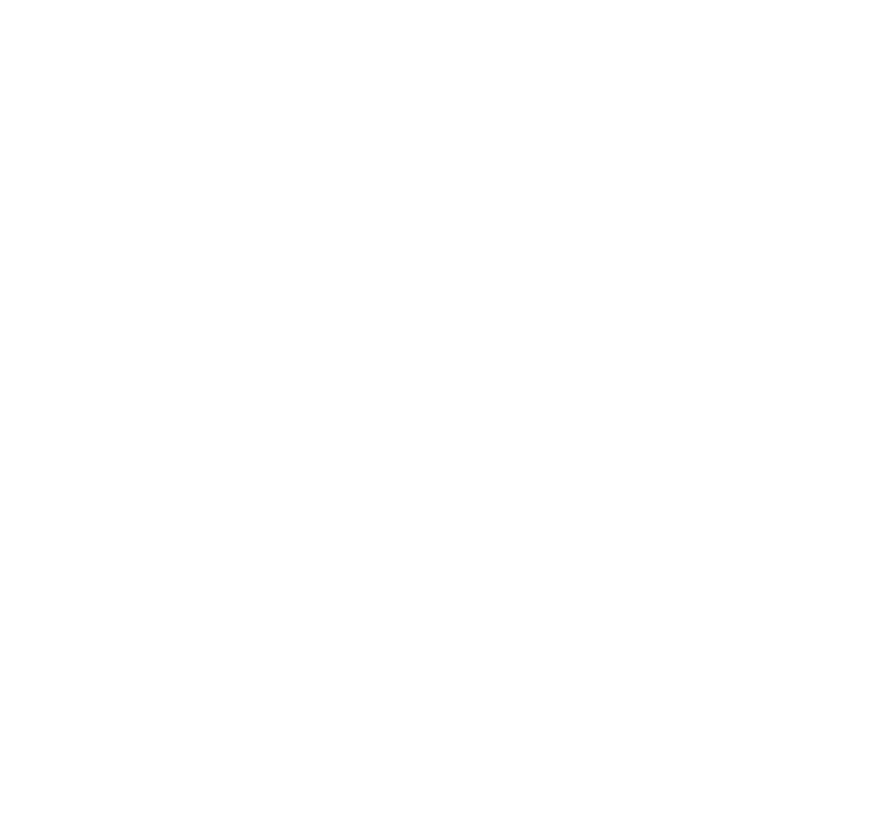
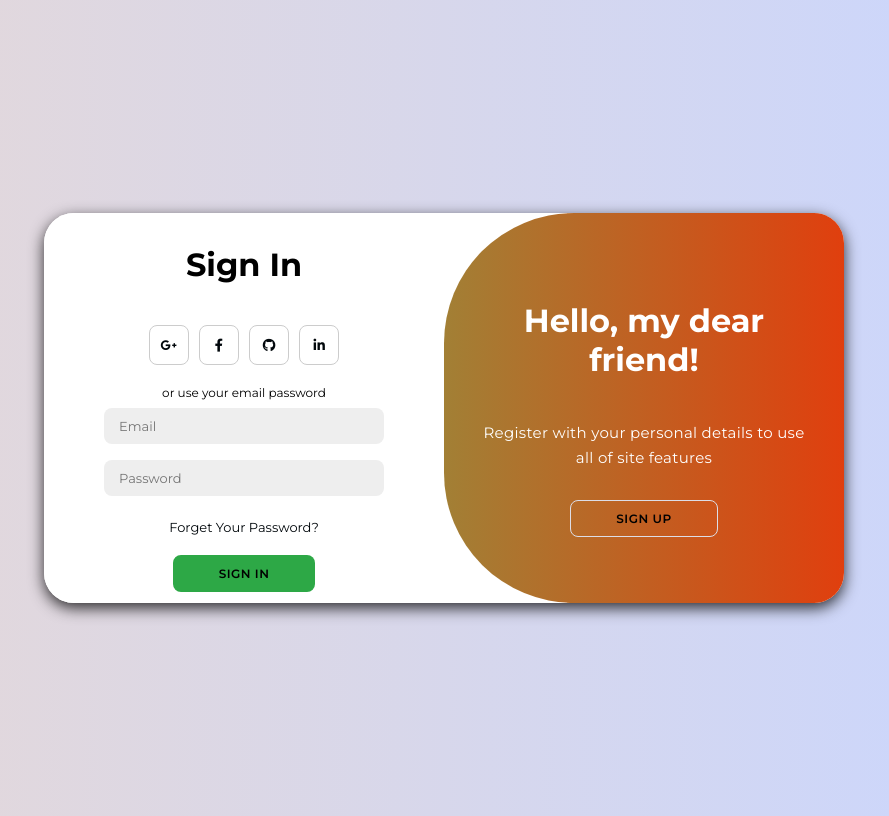
Before and after one commit to MaxaDromka/MySmallSite, a plain HTML site: page index.html in a window 1280 px wide. Shown: the whole page, without its empty margins (196-1085 px from the left). Drawn offline with Linux system fonts and the light colour scheme.

Commit message:
small changes in the code

```diff
--- a/csripts.js
+++ b/csripts.js
@@ -0,0 +1,11 @@
+const container = document.getElementById('container');
+const registerBtn = document.getElementById('register');
+const loginBtn = document.getElementById('login');
+
+registerBtn.addEventListener('click', () => {
+    container.classList.add("active");
+});
+
+loginBtn.addEventListener('click', () => {
+    container.classList.remove("active");
+});
--- a/index.html
+++ b/index.html
@@ -0,0 +1,66 @@
+<!DOCTYPE html>
+<html lang="en">
+
+<head>
+    <meta charset="UTF-8">
+    <meta name="viewport" content="width=device-width, initial-scale=1.0">
+    <link rel="stylesheet" href="style.css">
+    <link rel="stylesheet" href="https://cdnjs.cloudflare.com/ajax/libs/font-awesome/6.4.2/css/all.min.css">
+    <title>Mysite</title>
+</head>
+
+<body>
+
+    <div class="container" id="container">
+        <div class="form-container sign-up">
+            <form>
+                <h1>Create Account</h1>
+                <div class="social-icons">
+                    <a href="#" class="icon"><i class="fa-brands fa-google-plus-g"></i></a>
+                    <a href="#" class="icon"><i class="fa-brands fa-facebook-f"></i></a>
+                    <a href="#" class="icon"><i class="fa-brands fa-github"></i></a>
+                    <a href="#" class="icon"><i class="fa-brands fa-linkedin-in"></i></a>
+                </div>
+                <span>or use your email for registeration</span>
+                <input type="text" placeholder="Name">
+                <input type="email" placeholder="Email">
+                <input type="password" placeholder="Password">
+                <button>Sign Up</button>
+            </form>
+        </div>
+        <div class="form-container sign-in">
+            <form>
+                <h1>Sign In</h1>
+                <div class="social-icons">
+                    <a href="#" class="icon"><i class="fa-brands fa-google-plus-g"></i></a>
+                    <a href="#" class="icon"><i class="fa-brands fa-facebook-f"></i></a>
+                    <a href="#" class="icon"><i class="fa-brands fa-github"></i></a>
+                    <a href="#" class="icon"><i class="fa-brands fa-linkedin-in"></i></a>
+                </div>
+                <span>or use your email password</span>
+                <input type="email" placeholder="Email">
+                <input type="password" placeholder="Password">
+                <a href="#">Forget Your Password?</a>
+                <button>Sign In</button>
+            </form>
+        </div>
+        <div class="toggle-container">
+            <div class="toggle">
+                <div class="toggle-panel toggle-left">
+                    <h1>Welcome Back!</h1>
+                    <p>Enter your personal details to use all of site features</p>
+                    <button class="hidden" id="login">Sign In</button>
+                </div>
+                <div class="toggle-panel toggle-right">
+                    <h1>Hello,  my dear friend!</h1>
+                    <p>Register with your personal details to use all of site features</p>
+                    <button class="hidden" id="register">Sign Up</button>
+                </div>
+            </div>
+        </div>
+    </div>
+
+    <script src="csripts.js"></script>
+</body>
+
+</html>
--- a/style.css
+++ b/style.css
@@ -1,15 +1,15 @@
 @import url('https://fonts.googleapis.com/css2?family=Montserrat:wght@300;400;500;600;700&display=swap');
 
 *{
-    margin: 0;
-    padding: 0;
+    margin: 10;
+    padding: 15;
     box-sizing: border-box;
     font-family: 'Montserrat', sans-serif;
 }
 
 body{
-    background-color: #c9d6ff;
-    background: linear-gradient(to right, #e2e2e2, #c9d6ff);
+    background-color: #0c3bd4;
+    background: linear-gradient(to right, #e5d8d8, #c9d6ff);
     display: flex;
     align-items: center;
     justify-content: center;
@@ -20,17 +20,17 @@ body{
 .container{
     background-color: #fff;
     border-radius: 30px;
-    box-shadow: 0 5px 15px rgba(0, 0, 0, 0.35);
-    position: relative;
+    box-shadow: 0 5px 15px rgba(0.4, 0, 0.4, 0.8);
+    position: absolute;
     overflow: hidden;
-    width: 768px;
-    max-width: 100%;
-    min-height: 480px;
+    width: 800px;
+    max-width: 900%;
+    min-height: 390px;
 }
 
 .container p{
-    font-size: 14px;
-    line-height: 20px;
+    font-size: 15px;
+    line-height: 25px;
     letter-spacing: 0.3px;
     margin: 20px 0;
 }
@@ -40,15 +40,15 @@ body{
 }
 
 .container a{
-    color: #333;
+    color: #01070b;
     font-size: 13px;
     text-decoration: none;
     margin: 15px 0 10px;
 }
 
 .container button{
-    background-color: #512da8;
-    color: #fff;
+    background-color: #2da846;
+    color: #010101;
     font-size: 12px;
     padding: 10px 45px;
     border: 1px solid transparent;
@@ -62,7 +62,7 @@ body{
 
 .container button.hidden{
     background-color: transparent;
-    border-color: #fff;
+    border-color: #dddde6;
 }
 
 .container form{
@@ -71,7 +71,7 @@ body{
     align-items: center;
     justify-content: center;
     flex-direction: column;
-    padding: 0 40px;
+    padding: 0 60px;
     height: 100%;
 }
 
@@ -151,8 +151,8 @@ body{
     height: 100%;
     overflow: hidden;
     transition: all 0.6s ease-in-out;
-    border-radius: 150px 0 0 100px;
-    z-index: 1000;
+    border-radius: 130px 0 0 130px;
+
 }
 
 .container.active .toggle-container{
@@ -163,7 +163,7 @@ body{
 .toggle{
     background-color: #2da850;
     height: 100%;
-    background: linear-gradient(to right, #5c6bc0, #512da8);
+    background: linear-gradient(to right, #64c05c, #e03f0e);
     color: #fff;
     position: relative;
     left: -100%;
@@ -193,7 +193,7 @@ body{
 }
 
 .toggle-left{
-    transform: translateX(-200%);
+    transform: translateX(-300%);
 }
 
 .container.active .toggle-left{
```
